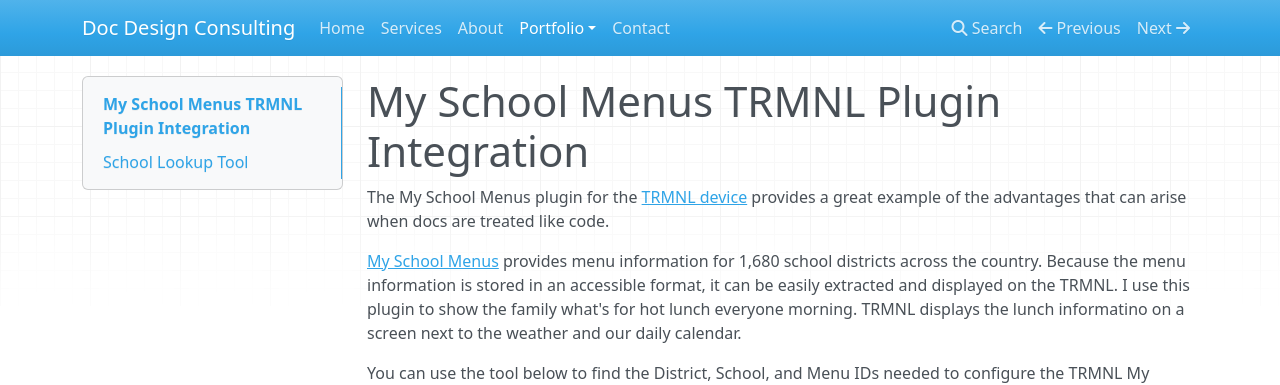
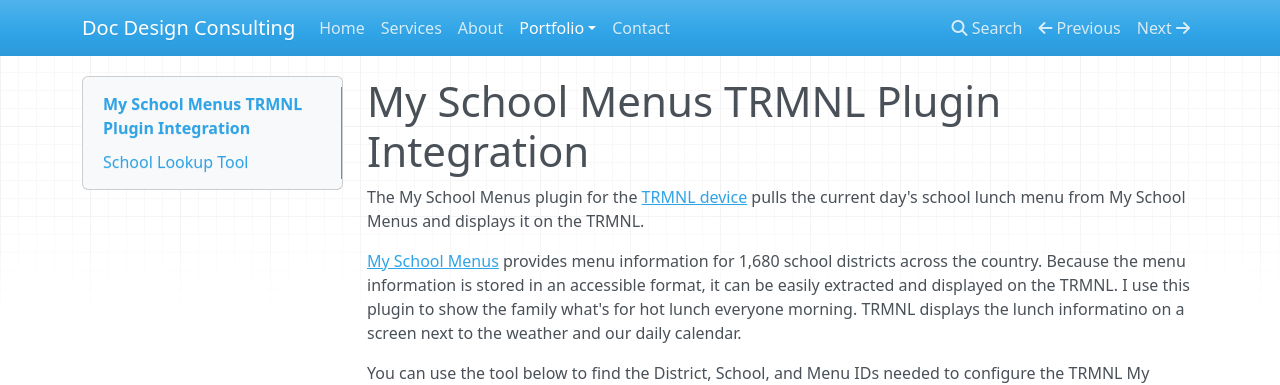
Before and after one commit to jw-docs-4644/doc-design, an MkDocs documentation site: the page built from docs/portfolio/trmnl-msm/index.md, in a window 1280 px wide and 949 px high. Shown: the top 385 px of the window. Built offline with MkDocs 1.6.1, drawn with Linux system fonts in a browser that asks for light colours; nearby versions of some CDN libraries.

Commit message:
Add Sheetbend to featured projects; refine My School Menus overview

```diff
--- a/docs/portfolio/trmnl-msm/index.md
+++ b/docs/portfolio/trmnl-msm/index.md
@@ -1,6 +1,6 @@
 # My School Menus TRMNL Plugin Integration
 
-The My School Menus plugin for the [TRMNL device](https://www.trmnl.com) provides a great example of the advantages that can arise when docs are treated like code.
+The My School Menus plugin for the [TRMNL device](https://www.trmnl.com) pulls the current day's school lunch menu from My School Menus and displays it on the TRMNL.
 
 [My School Menus](https://myschoolmenus.com) provides menu information for 1,680 school districts across the country. Because the menu information is stored in an accessible format, it can be easily extracted and displayed on the TRMNL. I use this plugin to show the family what's for hot lunch everyone morning. TRMNL displays the lunch informatino on a screen next to the weather and our daily calendar.
 
```
Also changed, not shown: docs/about.md (+1 -0 lines).
